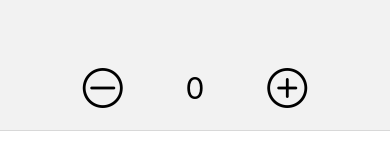
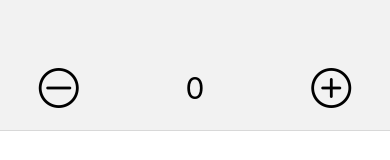
Before and after one commit to AntVil/password-manager, a React Native app in the folder src/: screen /Password in a window 390 px wide. Shown: the part 614-774 px from the top of the page. Built offline with nearby package versions, Linux system fonts and the light colour scheme.

Commit message:
implement counter + fix button moving

```diff
--- a/src/components/PasswordCounter.js
+++ b/src/components/PasswordCounter.js
@@ -1,16 +1,23 @@
-import { Text, Pressable, StyleSheet, View } from 'react-native';
+import { useState } from 'react';
+import { Text, Pressable, StyleSheet, View, Dimensions } from 'react-native';
 import { AntDesign } from '@expo/vector-icons';
 
+const WINDOW_WIDTH = Dimensions.get('window').width;
+
 export default function PasswordCounter(props) {
+    const [count, setCount] = useState(0);
+
     return (
         <View style={styles.container}>
-            <Pressable onPress={() => console.log("minus")}>
+            <Pressable onPress={() => setCount(Math.max(count - 1, 0))}>
                 <AntDesign name="minuscircleo" size={40} color="black" />
             </Pressable>
 
-            <Text style={styles.counter}>0</Text>
+            <View style={styles.counterContainer}>
+                <Text style={styles.counter}>{count}</Text>
+            </View>
 
-            <Pressable onPress={() => console.log("plus")}>
+            <Pressable onPress={() => setCount(count + 1)}>
                 <AntDesign name="pluscircleo" size={40} color="black" />
             </Pressable>
         </View>
@@ -25,7 +32,11 @@ const styles = StyleSheet.create({
         paddingHorizontal: 20,
         paddingVertical: 20
     },
+    counterContainer: {
+        width: WINDOW_WIDTH / 2
+    },
     counter: {
-        fontSize: 30
+        fontSize: 30,
+        textAlign: 'center'
     }
 });
```
